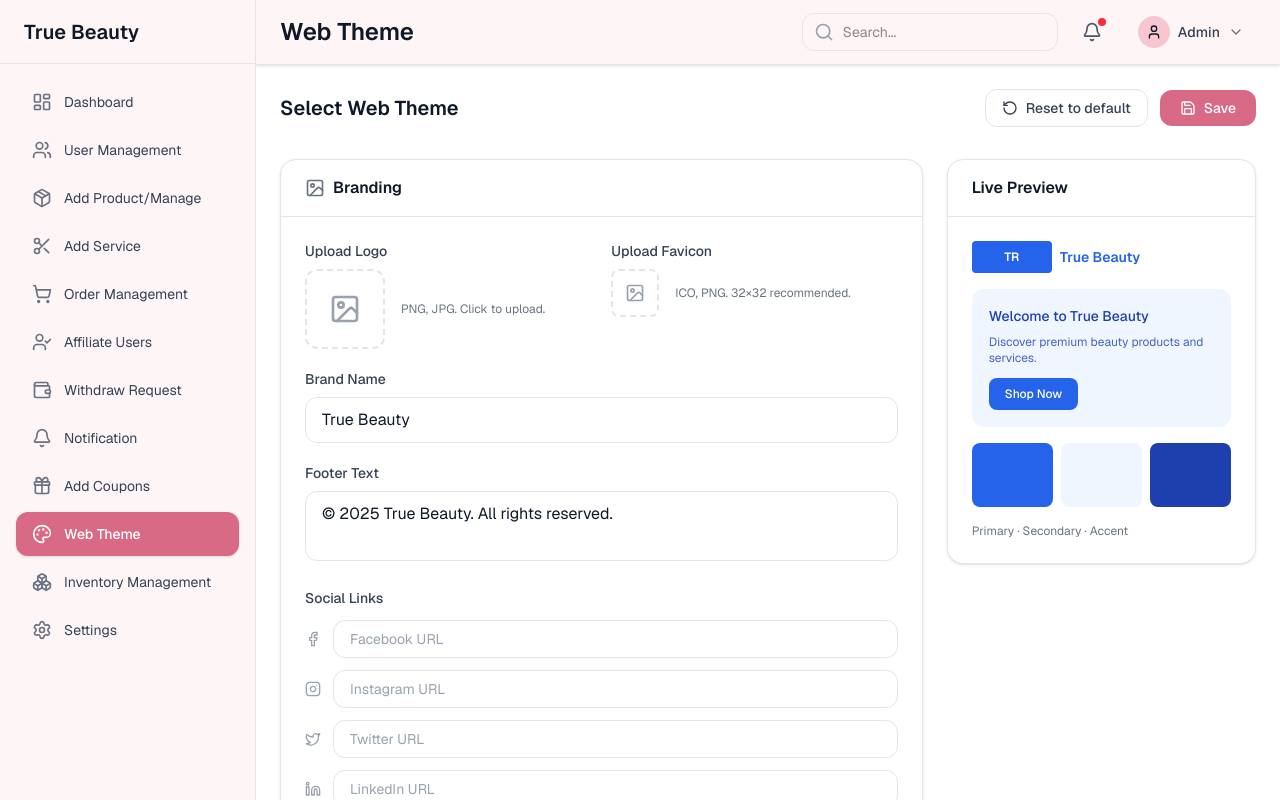
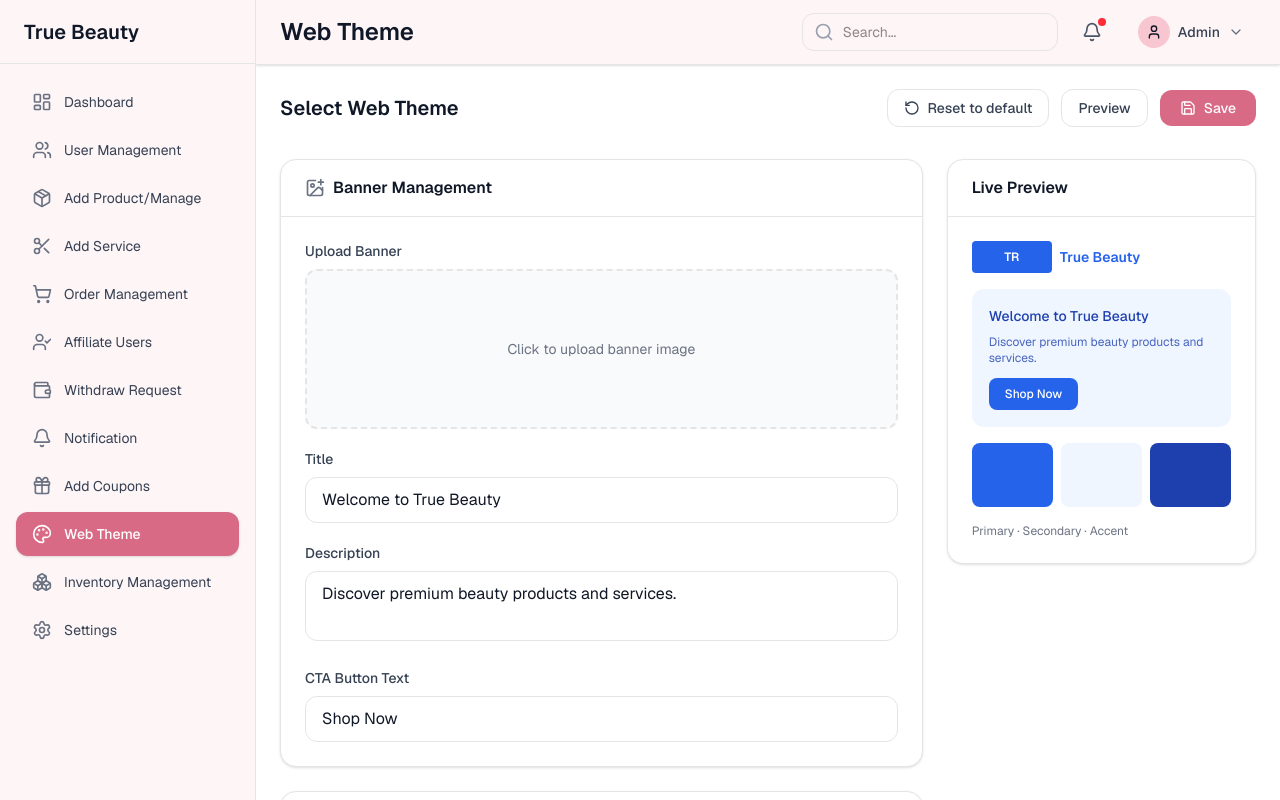
Before and after one commit to ZoyaAnsari19/true-beauty-admin-panel, a Next.js app: page /web-theme in a window 1280 px wide. Built offline with nearby package versions, Linux system fonts and the light colour scheme.

Commit message:
Refactor WebThemePage: Update button styles and functionality, rename sections for clarity, and implement banner management features including upload, title, description, and CTA button text inputs. Enhance user experience with improved UI elements and state handling.

```diff
--- a/app/web-theme/page.tsx
+++ b/app/web-theme/page.tsx
@@ -326,10 +326,18 @@ export default function WebThemePage() {
           <button
             type="button"
             onClick={openPreviewModal}
-            className="inline-flex items-center gap-2 px-5 py-2 rounded-xl bg-[#D96A86] text-white text-sm font-medium hover:bg-[#C85A76] transition-colors"
+            className="inline-flex items-center gap-2 px-4 py-2 rounded-xl border border-gray-200 bg-white text-gray-700 text-sm font-medium hover:bg-gray-50 transition-colors"
+          >
+            Preview
+          </button>
+          <button
+            type="button"
+            onClick={handleConfirmApply}
+            disabled={confirmLoading}
+            className="inline-flex items-center gap-2 px-5 py-2 rounded-xl bg-[#D96A86] text-white text-sm font-medium hover:bg-[#C85A76] transition-colors disabled:opacity-60 disabled:pointer-events-none"
           >
             <Save className="w-4 h-4" />
-            Save
+            {confirmLoading ? "Saving…" : "Save"}
           </button>
         </div>
       </div>
@@ -510,79 +518,53 @@ export default function WebThemePage() {
       <div className="grid grid-cols-1 xl:grid-cols-3 gap-6">
         {/* Left column: forms */}
         <div className="xl:col-span-2 space-y-6">
-          {/* Branding */}
+          {/* Banner Management */}
           <section className="bg-white rounded-2xl border border-gray-100 shadow-sm overflow-hidden">
             <div className="px-6 py-4 border-b border-gray-100 flex items-center gap-2">
-              <ImageIcon className="w-5 h-5 text-gray-500" />
-              <h2 className="text-base font-semibold text-gray-900">Branding</h2>
+              <ImagePlus className="w-5 h-5 text-gray-500" />
+              <h2 className="text-base font-semibold text-gray-900">Banner Management</h2>
             </div>
             <div className="p-6 space-y-5">
-              <div className="grid grid-cols-1 sm:grid-cols-2 gap-5">
               <div>
-                  <label className="block text-sm font-medium text-gray-700 mb-2">Upload Logo</label>
-                  <div className="flex items-center gap-4">
-                    <label className="flex-shrink-0 w-20 h-20 rounded-xl border-2 border-dashed border-gray-200 flex items-center justify-center cursor-pointer hover:border-[#D96A86] hover:bg-[#fef5f7] transition-colors overflow-hidden">
-                      <input type="file" accept="image/*" className="hidden" onChange={handleLogoChange} />
-                      {logoPreview ? (
-                        <img src={logoPreview} alt="Logo" className="w-full h-full object-contain" />
+                <label className="block text-sm font-medium text-gray-700 mb-2">Upload Banner</label>
+                <label className="block w-full aspect-[3/1] max-h-40 rounded-xl border-2 border-dashed border-gray-200 flex items-center justify-center cursor-pointer hover:border-[#D96A86] hover:bg-[#fef5f7] transition-colors overflow-hidden bg-gray-50">
+                  <input type="file" accept="image/*" className="hidden" onChange={handleBannerChange} />
+                  {bannerPreview ? (
+                    <img src={bannerPreview} alt="Banner" className="w-full h-full object-cover" />
                   ) : (
-                        <ImageIcon className="w-8 h-8 text-gray-400" />
+                    <span className="text-sm text-gray-500">Click to upload banner image</span>
                   )}
                 </label>
-                    <span className="text-xs text-gray-500">PNG, JPG. Click to upload.</span>
-                  </div>
               </div>
               <div>
-                  <label className="block text-sm font-medium text-gray-700 mb-2">Upload Favicon</label>
-                  <div className="flex items-center gap-4">
-                    <label className="flex-shrink-0 w-12 h-12 rounded-lg border-2 border-dashed border-gray-200 flex items-center justify-center cursor-pointer hover:border-[#D96A86] hover:bg-[#fef5f7] transition-colors overflow-hidden">
-                      <input type="file" accept="image/*,.ico" className="hidden" onChange={handleFaviconChange} />
-                      {faviconPreview ? (
-                        <img src={faviconPreview} alt="Favicon" className="w-full h-full object-contain" />
-                      ) : (
-                        <ImageIcon className="w-5 h-5 text-gray-400" />
-                      )}
-                    </label>
-                    <span className="text-xs text-gray-500">ICO, PNG. 32×32 recommended.</span>
-                  </div>
-                </div>
-              </div>
-              <div>
-                <label className="block text-sm font-medium text-gray-700 mb-2">Brand Name</label>
+                <label className="block text-sm font-medium text-gray-700 mb-2">Title</label>
                 <input
                   type="text"
-                  value={brandName}
-                  onChange={(e) => setBrandName(e.target.value)}
+                  value={bannerTitle}
+                  onChange={(e) => setBannerTitle(e.target.value)}
                   className="w-full px-4 py-2.5 rounded-xl border border-gray-200 text-gray-900 placeholder-gray-400 focus:outline-none focus:ring-2 focus:ring-[#D96A86]/30 focus:border-[#D96A86]"
-                  placeholder="Your brand name"
+                  placeholder="Banner title"
                 />
               </div>
               <div>
-                <label className="block text-sm font-medium text-gray-700 mb-2">Footer Text</label>
+                <label className="block text-sm font-medium text-gray-700 mb-2">Description</label>
                 <textarea
-                  value={footerText}
-                  onChange={(e) => setFooterText(e.target.value)}
+                  value={bannerDescription}
+                  onChange={(e) => setBannerDescription(e.target.value)}
                   rows={2}
                   className="w-full px-4 py-2.5 rounded-xl border border-gray-200 text-gray-900 placeholder-gray-400 focus:outline-none focus:ring-2 focus:ring-[#D96A86]/30 focus:border-[#D96A86] resize-none"
-                  placeholder="Footer copyright or message"
+                  placeholder="Banner description"
                 />
               </div>
               <div>
-                <label className="block text-sm font-medium text-gray-700 mb-3">Social Links</label>
-                <div className="space-y-3">
-                  {SOCIAL_ICONS.map(({ key, label, icon: Icon }) => (
-                    <div key={key} className="flex items-center gap-3">
-                      <Icon className="w-4 h-4 text-gray-400 shrink-0" />
+                <label className="block text-sm font-medium text-gray-700 mb-2">CTA Button Text</label>
                 <input
-                        type="url"
-                        value={socialLinks[key] ?? ""}
-                        onChange={(e) => setSocialLinks((s) => ({ ...s, [key]: e.target.value }))}
-                        className="flex-1 px-4 py-2 rounded-xl border border-gray-200 text-sm text-gray-900 placeholder-gray-400 focus:outline-none focus:ring-2 focus:ring-[#D96A86]/30 focus:border-[#D96A86]"
-                        placeholder={`${label} URL`}
+                  type="text"
+                  value={bannerCta}
+                  onChange={(e) => setBannerCta(e.target.value)}
+                  className="w-full px-4 py-2.5 rounded-xl border border-gray-200 text-gray-900 placeholder-gray-400 focus:outline-none focus:ring-2 focus:ring-[#D96A86]/30 focus:border-[#D96A86]"
+                  placeholder="e.g. Shop Now"
                 />
-                    </div>
-                  ))}
-                </div>
               </div>
             </div>
           </section>
@@ -742,57 +724,6 @@ export default function WebThemePage() {
             </div>
           </section>
 
-          {/* Banner Management */}
-          <section className="bg-white rounded-2xl border border-gray-100 shadow-sm overflow-hidden">
-            <div className="px-6 py-4 border-b border-gray-100 flex items-center gap-2">
-              <ImagePlus className="w-5 h-5 text-gray-500" />
-              <h2 className="text-base font-semibold text-gray-900">Banner Management</h2>
-            </div>
-            <div className="p-6 space-y-5">
-              <div>
-                <label className="block text-sm font-medium text-gray-700 mb-2">Upload Banner</label>
-                <label className="block w-full aspect-[3/1] max-h-40 rounded-xl border-2 border-dashed border-gray-200 flex items-center justify-center cursor-pointer hover:border-[#D96A86] hover:bg-[#fef5f7] transition-colors overflow-hidden bg-gray-50">
-                  <input type="file" accept="image/*" className="hidden" onChange={handleBannerChange} />
-                  {bannerPreview ? (
-                    <img src={bannerPreview} alt="Banner" className="w-full h-full object-cover" />
-                  ) : (
-                    <span className="text-sm text-gray-500">Click to upload banner image</span>
-                  )}
-                </label>
-              </div>
-              <div>
-                <label className="block text-sm font-medium text-gray-700 mb-2">Title</label>
-                <input
-                  type="text"
-                  value={bannerTitle}
-                  onChange={(e) => setBannerTitle(e.target.value)}
-                  className="w-full px-4 py-2.5 rounded-xl border border-gray-200 text-gray-900 placeholder-gray-400 focus:outline-none focus:ring-2 focus:ring-[#D96A86]/30 focus:border-[#D96A86]"
-                  placeholder="Banner title"
-                />
-              </div>
-              <div>
-                <label className="block text-sm font-medium text-gray-700 mb-2">Description</label>
-                <textarea
-                  value={bannerDescription}
-                  onChange={(e) => setBannerDescription(e.target.value)}
-                  rows={2}
-                  className="w-full px-4 py-2.5 rounded-xl border border-gray-200 text-gray-900 placeholder-gray-400 focus:outline-none focus:ring-2 focus:ring-[#D96A86]/30 focus:border-[#D96A86] resize-none"
-                  placeholder="Banner description"
-                />
-              </div>
-              <div>
-                <label className="block text-sm font-medium text-gray-700 mb-2">CTA Button Text</label>
-                <input
-                  type="text"
-                  value={bannerCta}
-                  onChange={(e) => setBannerCta(e.target.value)}
-                  className="w-full px-4 py-2.5 rounded-xl border border-gray-200 text-gray-900 placeholder-gray-400 focus:outline-none focus:ring-2 focus:ring-[#D96A86]/30 focus:border-[#D96A86]"
-                  placeholder="e.g. Shop Now"
-                />
-              </div>
-            </div>
-          </section>
-
         </div>
 
         {/* Right column: Live preview */}
```
Lines whose indentation alone changed are shown as unchanged.
